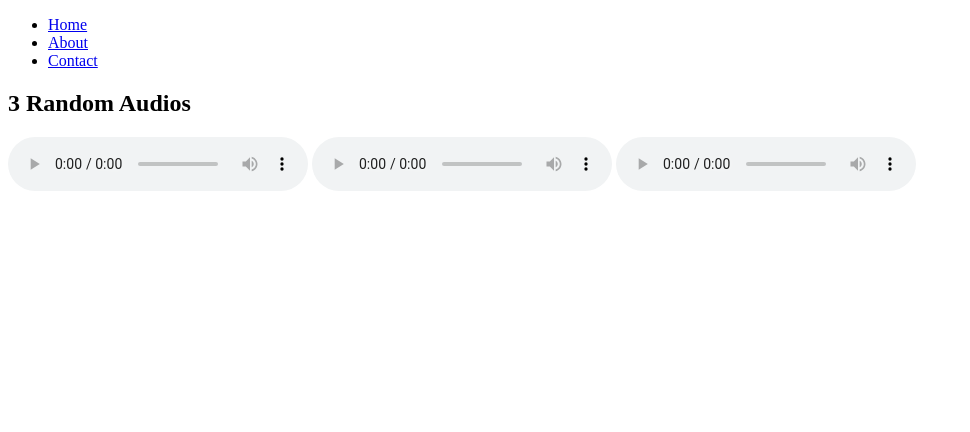
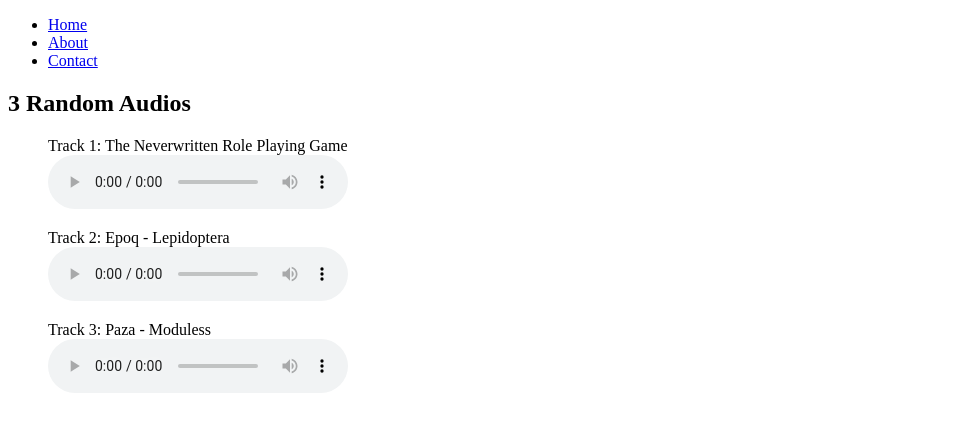
Before and after one commit to acciojob/semantic-navbar-and-audios-Aryamnsls, a website: page main.html in a window 1280 px wide. Shown: the whole page, without its empty margins (0-970 px from the left). Drawn offline with Linux system fonts and the light colour scheme.

Commit message:
created a submission

```diff
--- a/main.html
+++ b/main.html
@@ -7,7 +7,9 @@
     <link rel="stylesheet" href="styles.css">
 </head>
 <body>
-    <!-- Navbar Section -->
+
+    <!-- Header with Navbar -->
+    <header>
         <nav>
             <ul>
                 <li><a href="#home">Home</a></li>
@@ -15,24 +17,40 @@
                 <li><a href="#contact">Contact</a></li>
             </ul>
         </nav>
+    </header>
 
+    <!-- Main Content -->
+    <main>
         <!-- Audio Section -->
         <section>
             <h2>3 Random Audios</h2>
+
+            <figure>
+                <figcaption>Track 1: The Neverwritten Role Playing Game</figcaption>
                 <audio controls>
                     <source src="http://commondatastorage.googleapis.com/codeskulptor-demos/DDR_assets/Kangaroo_MusiQue_-_The_Neverwritten_Role_Playing_Game.mp3" type="audio/mpeg">
                     Your browser does not support the audio element.
                 </audio>
+            </figure>
+
+            <figure>
+                <figcaption>Track 2: Epoq - Lepidoptera</figcaption>
                 <audio controls>
                     <source src="http://commondatastorage.googleapis.com/codeskulptor-assets/Epoq-Lepidoptera.ogg" type="audio/ogg">
                     Your browser does not support the audio element.
                 </audio>
+            </figure>
+
+            <figure>
+                <figcaption>Track 3: Paza - Moduless</figcaption>
                 <audio controls>
                     <source src="http://codeskulptor-demos.commondatastorage.googleapis.com/pang/paza-moduless.mp3" type="audio/mpeg">
                     Your browser does not support the audio element.
                 </audio>
+            </figure>
         </section>
+    </main>
 
-    <script type="text/javascript" src="script.js"></script>
+    <script src="script.js"></script>
 </body>
 </html>
```
Lines whose indentation alone changed are shown as unchanged.
